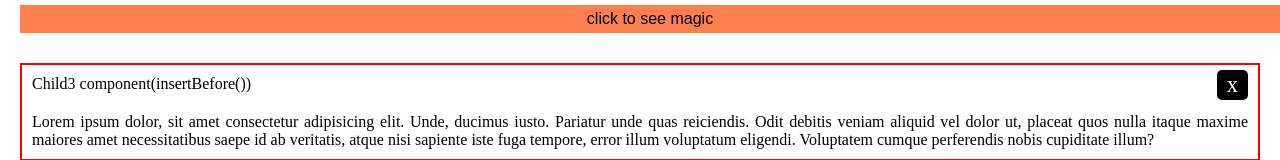
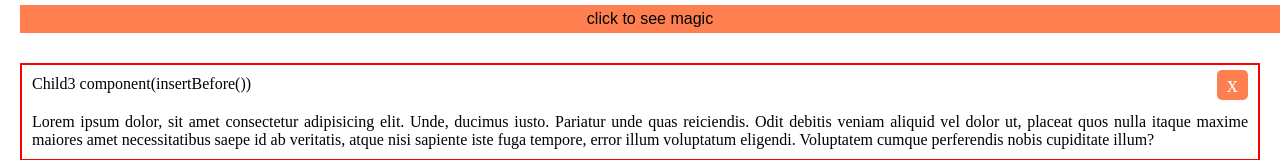
Before and after one commit to mohamedaasif/angular-dom, an Angular app: page / in a window 1280 px wide. Shown: the part 600-760 px from the top of the page. Built offline with nearby package versions, Linux system fonts and the light colour scheme.

Commit message:
1 file modified

```diff
--- a/src/app/child3/child3.component.css
+++ b/src/app/child3/child3.component.css
@@ -30,7 +30,7 @@ span {
   top: 0;
   right: 5px;
   margin: 5px;
-  background-color: black;
+  background-color: coral;
   padding: 2px 10px;
   font-size: 1.4rem;
   border-radius: 5px;
@@ -38,6 +38,6 @@ span {
 }
 
 span:hover {
-  color: red;
+  color: black;
   cursor: pointer;
 }
```
